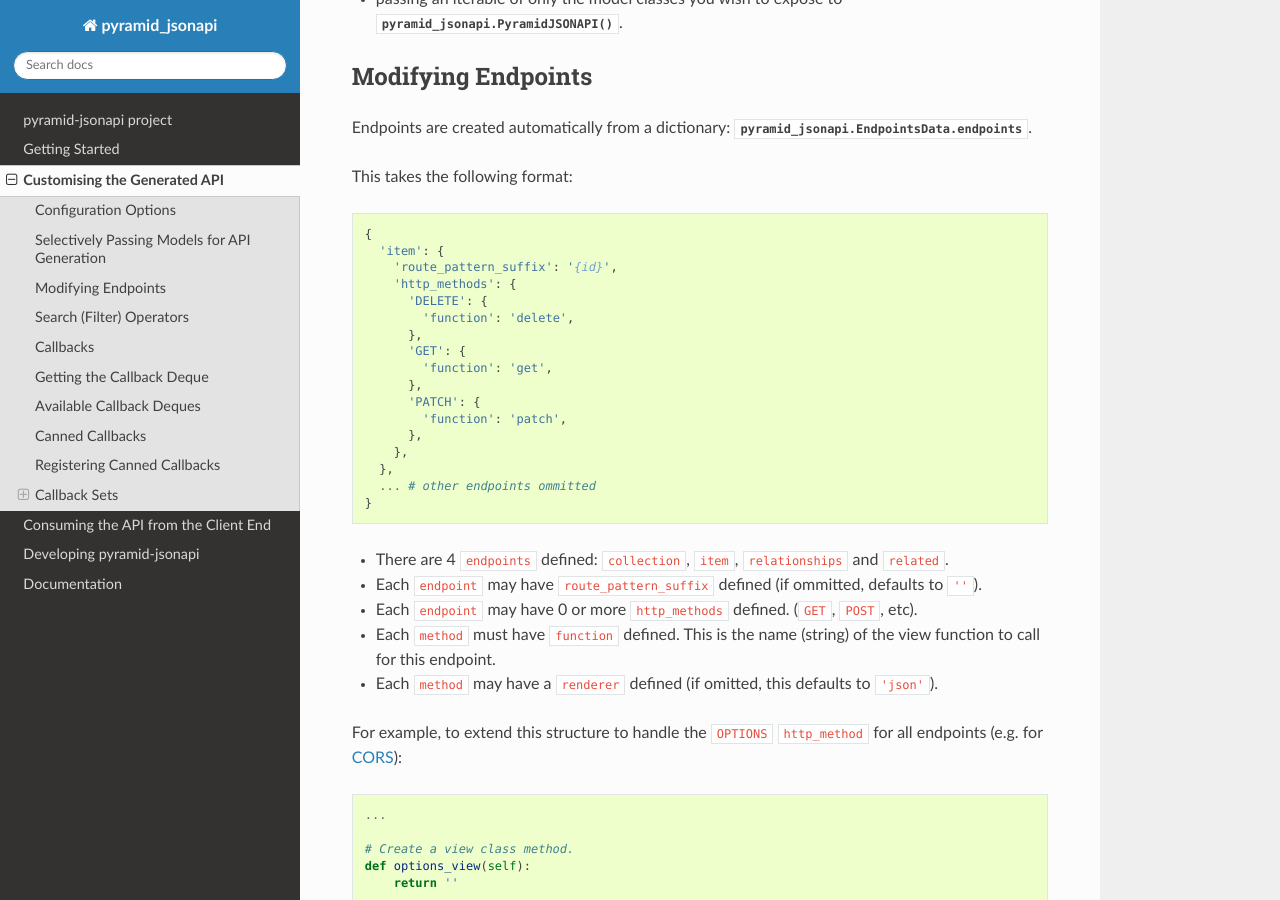
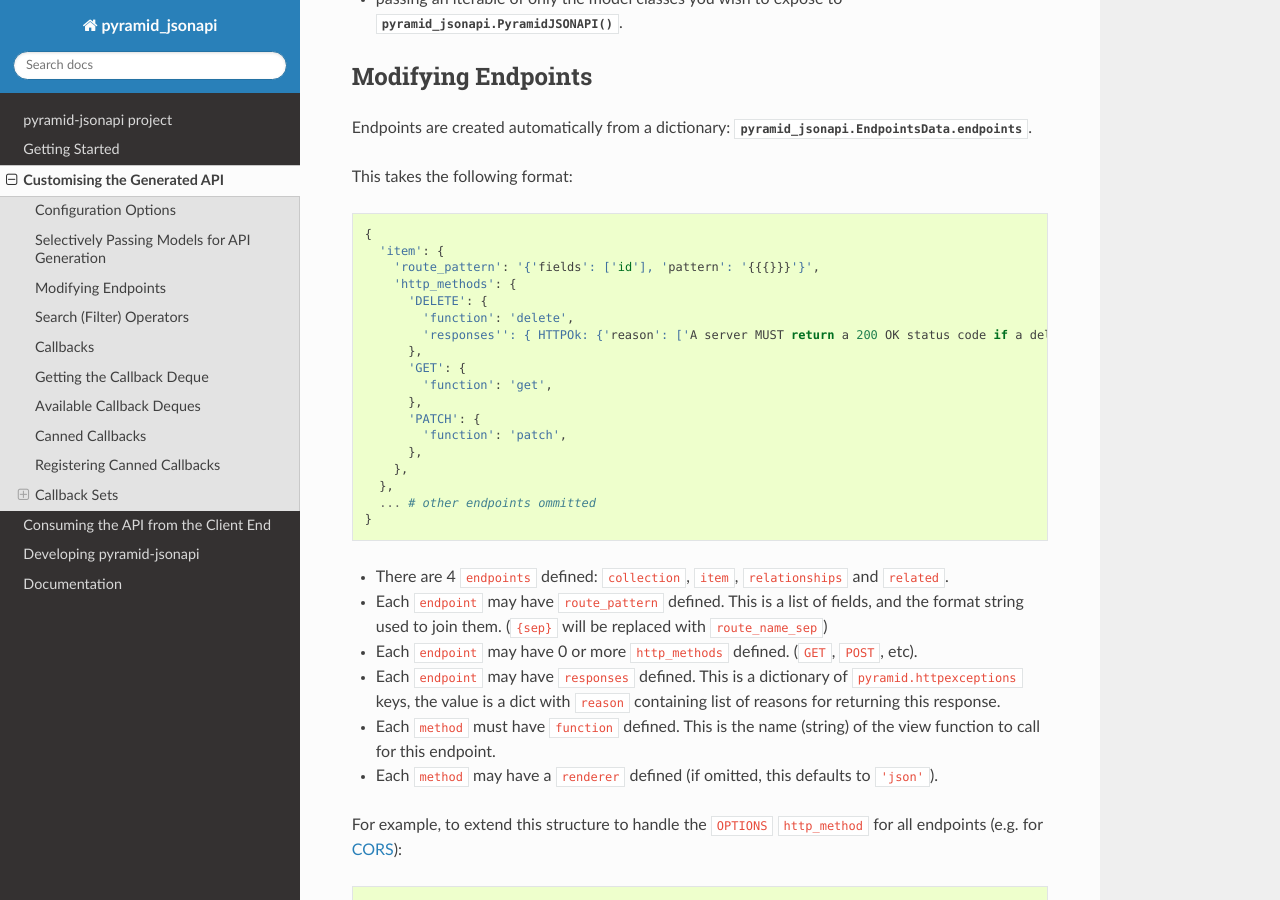
Before and after one commit to colinhiggs/pyramid-jsonapi, a Sphinx documentation site: the page built from docs/source/customisation.rst, in a window 1280 px wide and 900 px high, scrolled down 578 px. Built offline with Sphinx 7.4.7 and the Read the Docs theme 2.0.0, drawn with Linux system fonts in a browser that asks for light colours; pages that are not in the unit, such as notebooks, are missing from menus.

Commit message:
Update docs.

```diff
--- a/docs/source/customisation.rst
+++ b/docs/source/customisation.rst
@@ -31,10 +31,11 @@ This takes the following format:
 
   {
     'item': {
-      'route_pattern_suffix': '{id}',
+      'route_pattern': '{'fields': ['id'], 'pattern': '{{{}}}'}',
       'http_methods': {
         'DELETE': {
           'function': 'delete',
+          'responses'': { HTTPOk: {'reason': ['A server MUST return a 200 OK status code if a deletion request is successful']}},
         },
         'GET': {
           'function': 'get',
@@ -48,8 +49,10 @@ This takes the following format:
   }
 
 * There are 4 ``endpoints`` defined: ``collection``, ``item``, ``relationships`` and ``related``.
-* Each ``endpoint`` may have ``route_pattern_suffix`` defined (if ommitted, defaults to ``''``).
+* Each ``endpoint`` may have ``route_pattern`` defined. This is a list of fields, and the format string used to join them. (``{sep}`` will be replaced with ``route_name_sep``)
 * Each ``endpoint`` may have 0 or more ``http_methods`` defined. (``GET``, ``POST``, etc).
+* Each ``endpoint`` may have ``responses`` defined. This is a dictionary of ``pyramid.httpexceptions`` keys, the value is a dict with ``reason``
+  containing list of reasons for returning this response.
 * Each ``method`` must have ``function`` defined. This is the name (string) of the view function to call for this endpoint.
 * Each ``method`` may have a ``renderer`` defined (if omitted, this defaults to ``'json'``).
 
```
